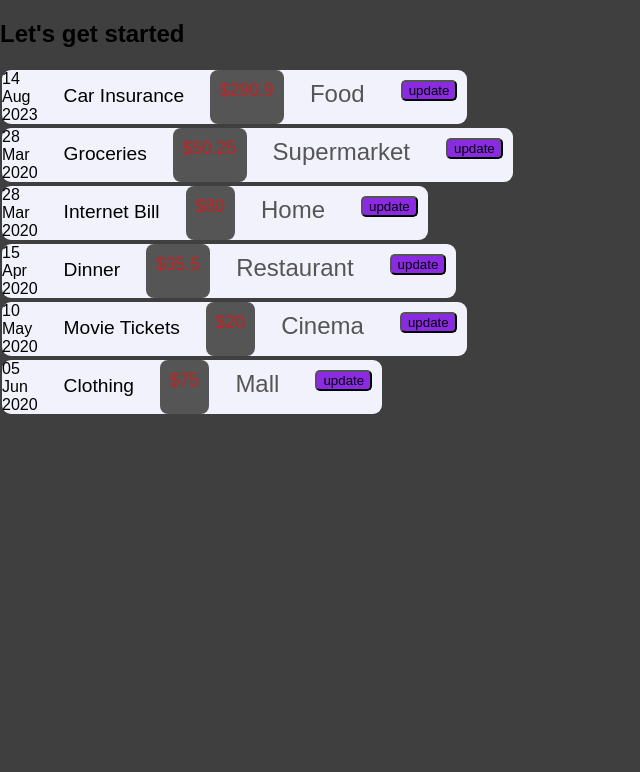
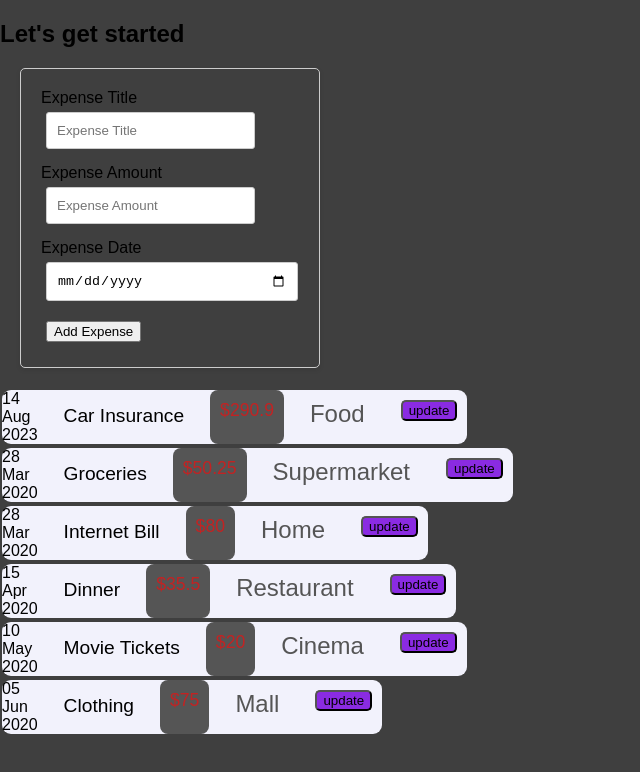
Before and after one commit to Mr-mukhtar/react-myapp, a React (Create React App) app: page / in a window 1280 px wide. Shown: the top 772 px of the page, without its empty margins (0-640 px from the left). Built offline with nearby package versions, Linux system fonts and the light colour scheme.

Commit message:
onChange and event object

```diff
--- a/src/App.js
+++ b/src/App.js
@@ -1,6 +1,8 @@
 import React from 'react';
+import ExpenseForm from './components/NewExpense/NewExpense';
 import Card from './components/UI/Card';
 import Expenses from './components/Expenses/Expenses';
+import NewExpense from './components/NewExpense/NewExpense';
 const App = () => {
   const currentDate = new Date();
   const expenses = [
@@ -16,7 +18,9 @@ const App = () => {
 
   return (
     <div>
+
       <h2>Let's get started</h2>
+      <NewExpense />
       <Expenses expenses={expenses} />
     </div>
   );
--- a/src/components/Expenses/ExpenseItem.css
+++ b/src/components/Expenses/ExpenseItem.css
@@ -30,7 +30,6 @@
 
 
 
-
   }
 
   .expense-title {
@@ -60,4 +59,5 @@
    color: #000; margin: 10px;
    background-color: blueviolet;
   border-radius: 5px;
+  cursor: pointer;
   }
--- a/src/components/Expenses/ExpenseItem.js
+++ b/src/components/Expenses/ExpenseItem.js
@@ -1,6 +1,7 @@
 import React, {useState} from 'react';
 
 import ExpenseDate from './ExpenseDate';
+
 import './ExpenseItem.css'; // Import the CSS file
 const ExpenseItem = (props) => {
   const [amount, subTitle] = useState(props.amount);
--- /dev/null
+++ b/src/components/NewExpense/ExpenseForm.js
@@ -0,0 +1,34 @@
+import React from 'react';
+import './ExpenseForm.css'
+
+const ExpenseForm = () => {
+
+    const TitleChangeHandler = (event) =>{
+    console.log(event.target.value);
+    };
+
+  return (
+    <form>
+    <div className="expense-form">
+  <div className="input-row">
+    <label htmlFor="title">Expense Title</label><br/>
+    <input type="text" id="title"  onChange={TitleChangeHandler} placeholder="Expense Title" />
+  </div>
+  <div className="input-row">
+    <label htmlFor="amount">Expense Amount</label><br/>
+    <input type="number" id="amount"  placeholder="Expense Amount" />
+  </div>
+  <div className="input-row">
+    <label htmlFor="date">Expense Date</label>
+    <input type="date" id="date" placeholder="Expense Date" />
+  </div>
+  <div className="button-row">
+    <button>Add Expense</button>
+  </div>
+</div>
+
+ </form>
+  );
+};
+
+export default ExpenseForm;
--- /dev/null
+++ b/src/components/NewExpense/NewExpense.js
@@ -0,0 +1,12 @@
+import React from "react";
+import ExpenseForm from "./ExpenseForm";
+
+const NewExpense  = () =>{
+  return (
+    <div>
+      <ExpenseForm />
+    </div>
+  )
+}
+
+export default NewExpense;
```
